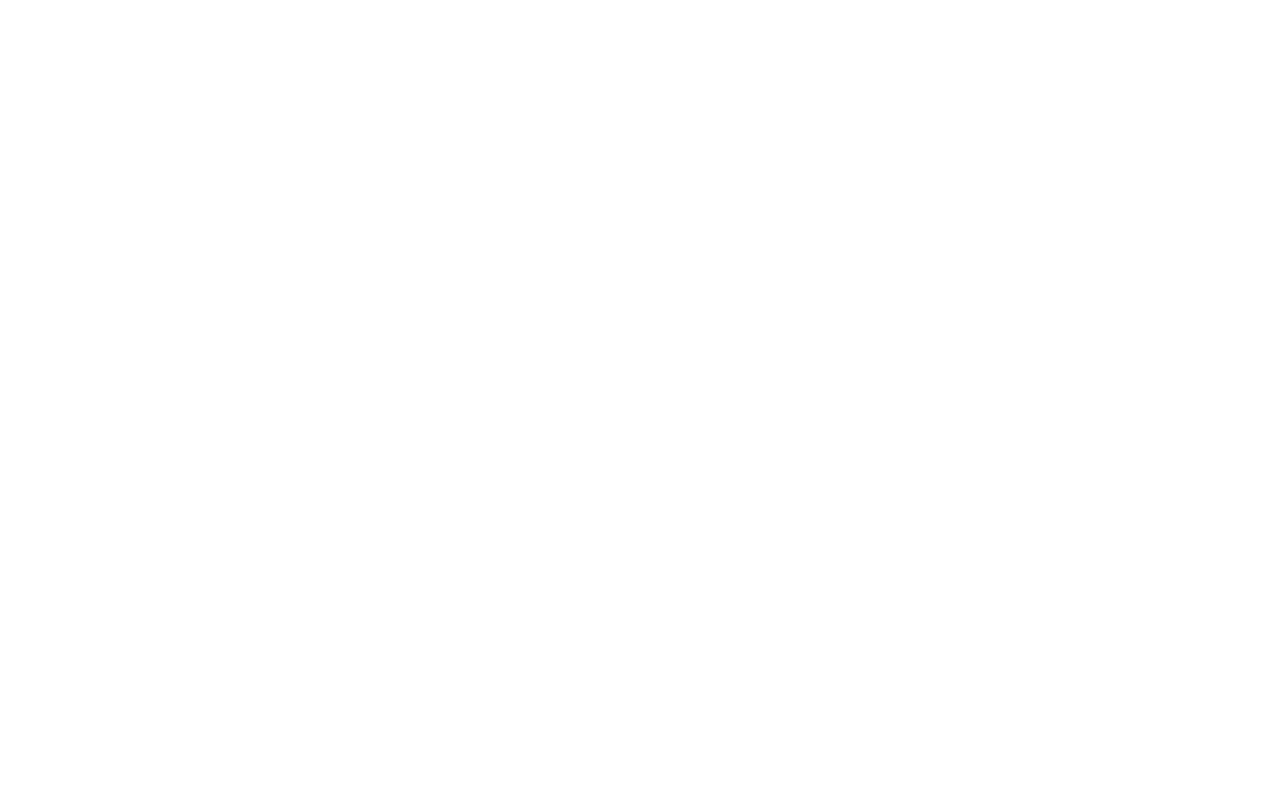
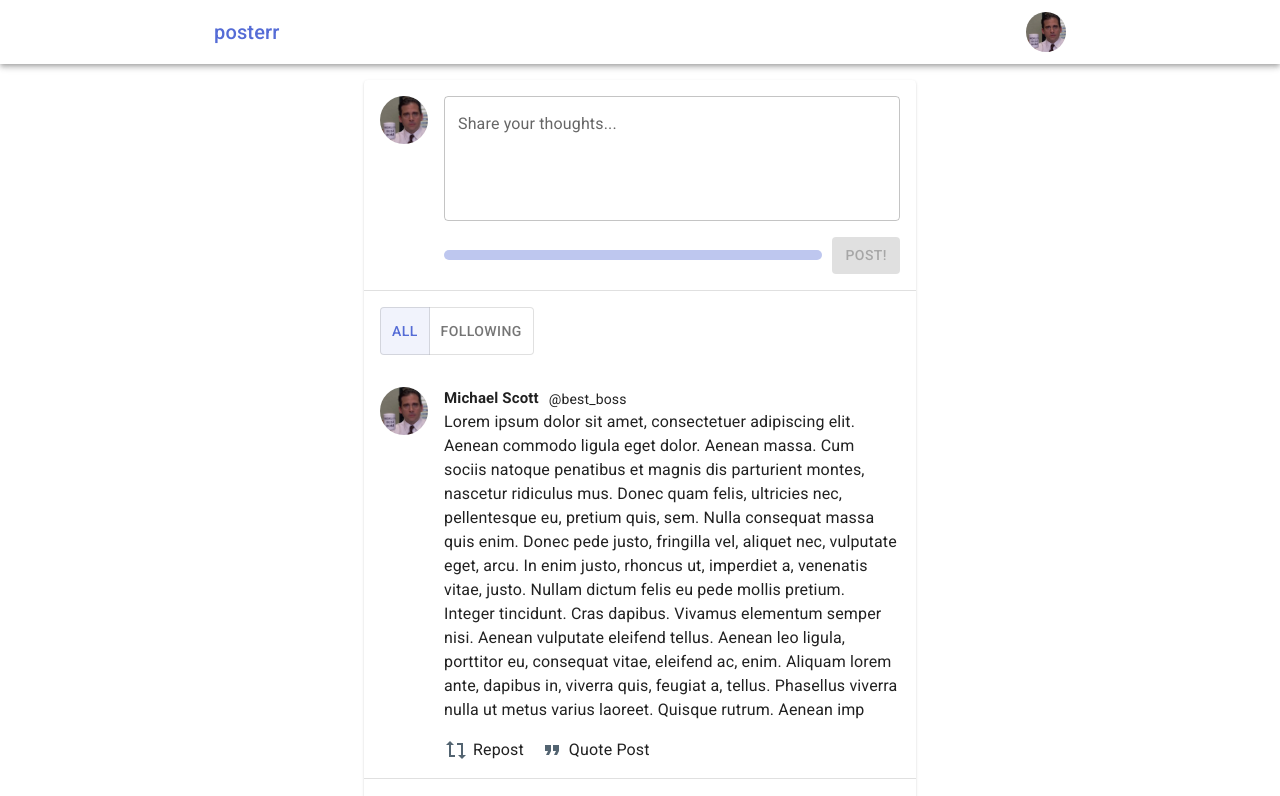
Before and after one commit to djunior97/postrr, a React (Create React App) app: page /1 in a window 1280 px wide. Before the commit this address had no page. Shown: the top 796 px of the page. Built offline with nearby package versions, Linux system fonts and the light colour scheme.

Commit message:
refactor: add proper route handling

```diff
--- a/src/components/Feed/index.js
+++ b/src/components/Feed/index.js
@@ -1,4 +1,5 @@
 import React, { useState } from 'react'
+import { useParams, useNavigate } from 'react-router-dom'
 import Divider from '@mui/material/Divider'
 
 import ToggleButton from '@mui/material/ToggleButton'
@@ -9,10 +10,15 @@ import { Post } from 'components/Post'
 import { FeedContainer, ToggleContainer } from './styles'
 
 export function Feed() {
-  const [alignment, setAlignment] = useState('all')
+  const navigate = useNavigate()
+  const { filter } = useParams()
+  const [alignment, setAlignment] = useState(
+    ['all', 'following'].includes(filter) ? filter : 'all',
+  )
 
   const handleChange = (event, newAlignment) => {
     setAlignment(newAlignment)
+    navigate(`/${newAlignment}`)
   }
 
   return (
--- a/src/routes.js
+++ b/src/routes.js
@@ -6,7 +6,11 @@ import { Home } from 'pages/Home'
 export function AppRoutes() {
   return (
     <Routes>
-      <Route path="/" element={<Home />} />
+      <Route path="/">
+        <Route index element={<Home />} />
+        <Route path=":filter" element={<Home />} />
+        <Route path=":filter/*" element={<Home />} />
+      </Route>
     </Routes>
   )
 }
```
